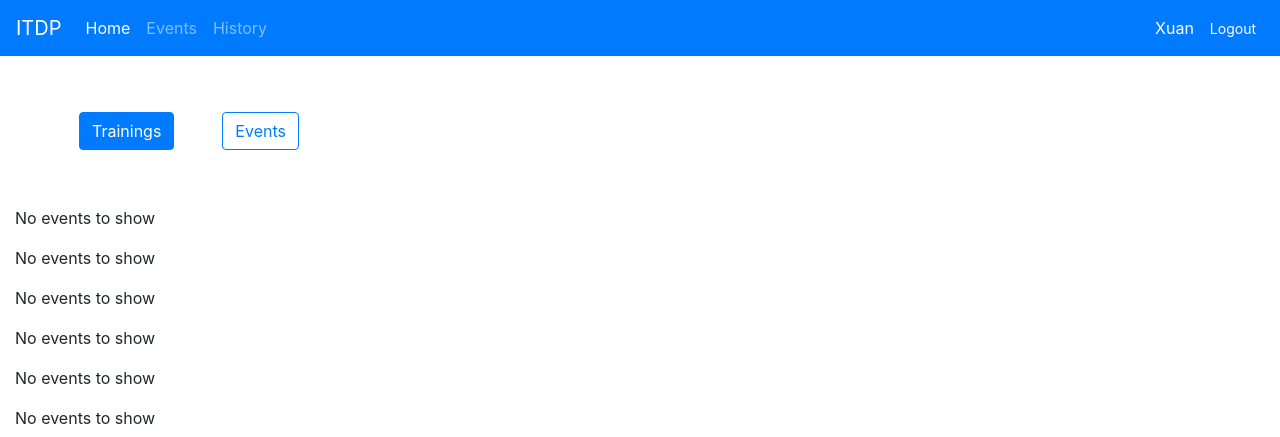
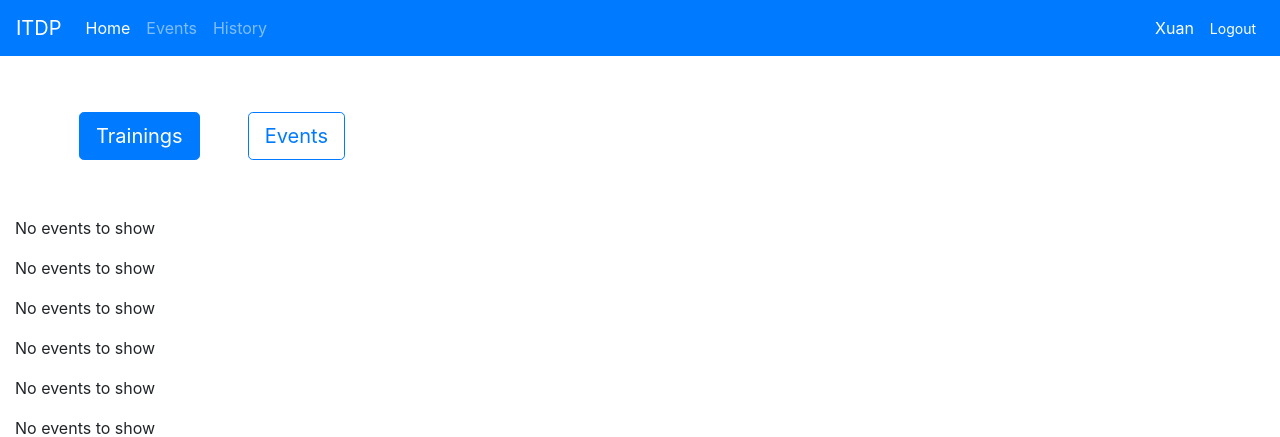
Before and after one commit to HakHung/dellh2h, a PHP site: page /training.php in a window 1280 px wide. Shown: the top 437 px of the page. Run offline with PHP 8.4, Linux system fonts and the light colour scheme; data comes from the database, SQL or seed files in the repository; data that the repository does not hold is empty; some libraries are stand-ins or nearby versions.

Commit message:
training.php

```diff
--- a/training.php
+++ b/training.php
@@ -60,8 +60,8 @@
         <nav class='navbar navbar-expand-lg navbar-light my-5 mx-5'>
             <form class='form-inline '>
                 <!-- <button class='btn btn-outline-primary mr-5' type='button'><a href='learningpath.php'>Learning path</a></button> -->
-                <button class='btn btn-primary mr-5' type='button'>Trainings</button>
-                <button class='btn btn-outline-primary mr-5' type='button'><a href='otherevents.php'>Events</a></button>
+                <button class='btn btn-primary btn-lg mr-5' type='button'>Trainings</button>
+                <button class='btn btn-outline-primary btn-lg mr-5' type='button'><a href='otherevents.php'>Events</a></button>
 
                 <!-- <button class='btn btn-sm btn-outline-secondary' type='button'>Smaller button</button> -->
             </form>
```
